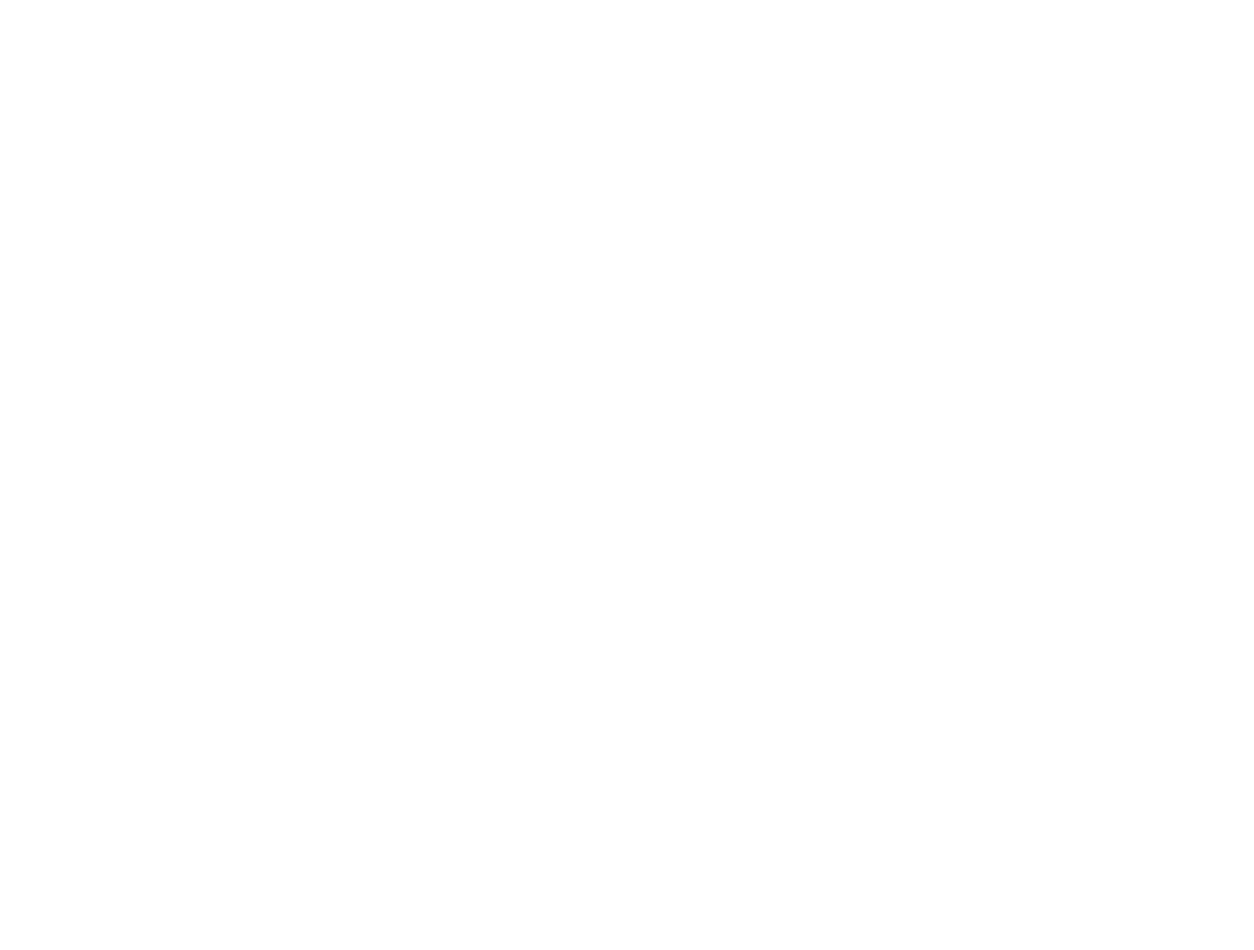
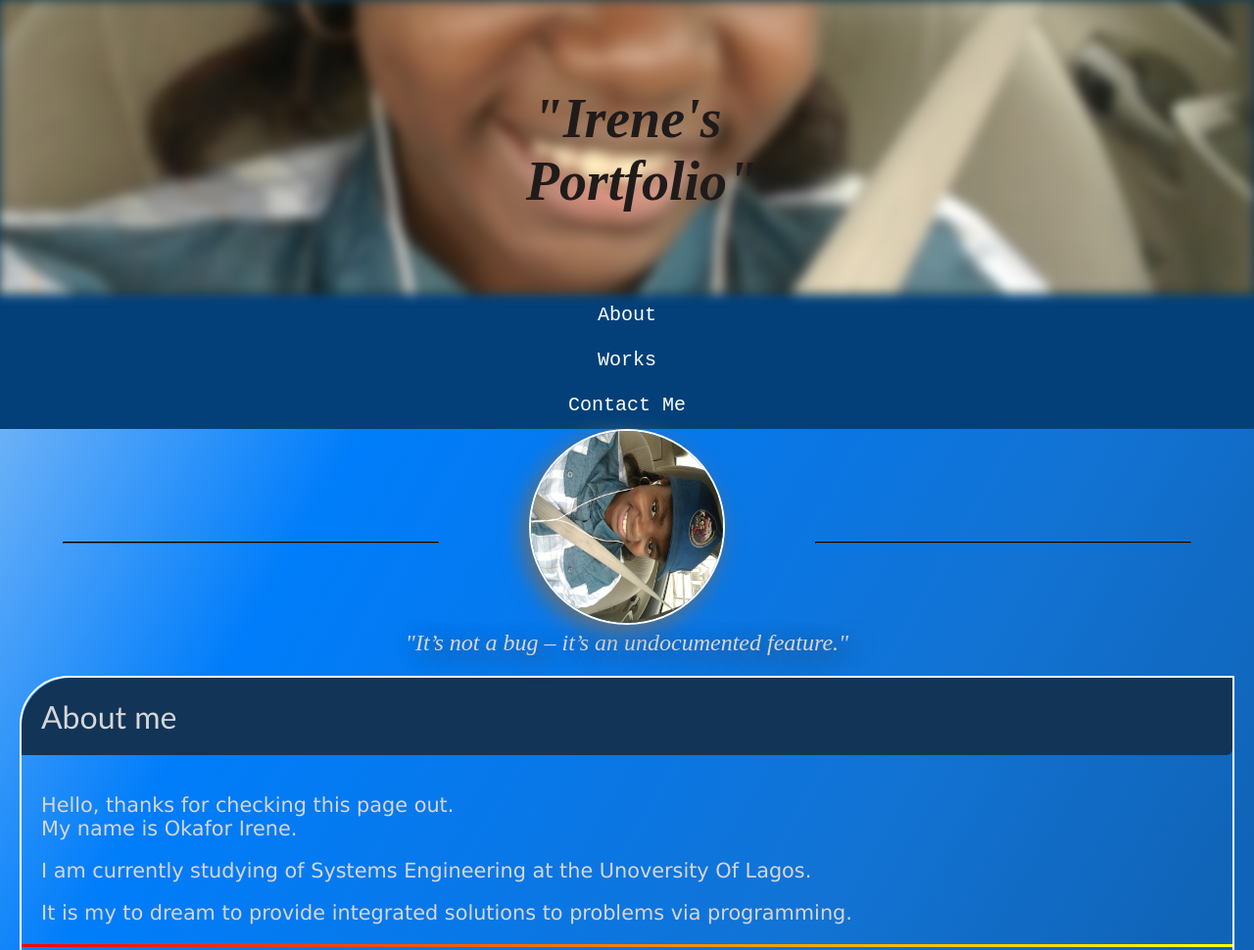
Before and after one commit to Irene-24/Portfolio, a plain HTML site: page index.html in a window 1280 px wide. Shown: the top 970 px of the page at 98% size. Before the commit the page ends 800 px from the top, so only its background shows below. Drawn offline with Linux system fonts and the light colour scheme.

Commit message:
Portfolio assignment

```diff
--- a/index.html
+++ b/index.html
@@ -1,15 +1,146 @@
 <!DOCTYPE html>
 <html>
+
 <head>
     <meta charset="utf-8" />
     <meta http-equiv="X-UA-Compatible" content="IE=edge">
     <title>Irene's Portfolio</title>
     <meta name="viewport" content="width=device-width, initial-scale=1">
     <link rel="stylesheet" type="text/css" media="screen" href="styles/main.css" />
+<link rel="stylesheet" href="https://cdnjs.cloudflare.com/ajax/libs/font-awesome/4.7.0/css/font-awesome.min.css">
+</head>
 
-</head>
 <body>
 
 
+    <header>
+        <!--Blurred bg-image -->
+        <div id="heronav">
+        </div>
+
+        <nav>
+            <ul>
+                <li>
+                    <a href="#about"> About</a>
+                </li>
+                <li>
+                    <a href="#works">Works</a>
+                </li>
+                <li>
+                    <a href="#contact">Contact Me</a>
+                </li>
+
+            </ul>
+        </nav>
+
+        <!--bg text -->
+        <div id="bgtext">
+            <span class="leftq">
+                "Irene's
+            </span>
+            <br>
+            <span class="rightq"> Portfolio"</span>
+        </div>
+    </header>
+
+    <main>
+        <div id="photo">
+            <hr class="left">
+            <hr class="right">
+
+            <div id="mypic">
+                <img src="images/irene.jpg" alt="a picture of Irene">
+            </div>
+        </div>
+
+        <div id="myquote">
+            <blockquote>"It’s not a bug – it’s an undocumented feature."</blockquote>
+        </div>
+
+        <div id="desc">
+            <div id="desctitle">
+                <a name="about"></a>
+                <p>About me</p>
+
+            </div>
+            <div id="short">
+                <p>
+                    <pre>  </pre> Hello, thanks for checking this page out.</p>
+                <p>My name is Okafor Irene.</p>
+                <p>
+                    <pre>  </pre>I am currently studying of Systems Engineering at the Unoversity Of Lagos.
+                    <br>
+                    <pre>  </pre>It is my to dream to provide integrated solutions to problems via programming.
+                </p>
+            </div>
+            <div class="break"></div>
+            <a name="works"></a>
+            <div id="short">
+                Here are some of my works
+                <div id="myworks">
+                    <div class="workpic">
+                        <br>
+                        <br>
+                        <br>
+                        <br>
+                        <br>
+                        <br>
+                        <br>
+                        <br>
+                        <p class="soon">COMING SOON</p>
+                    </div>
+                    <div class="workpic">
+                        <br>
+                        <br>
+                        <br>
+                        <br>
+                        <br>
+                        <br>
+                        <br>
+                        <br>
+                        <p class="soon">COMING SOON</p>
+                    </div>
+                    <div class="workpic">
+                        <br>
+                        <br>
+                        <br>
+                        <br>
+                        <br>
+                        <br>
+                        <br>
+                        <br>
+                        <p class="soon">COMING SOON</p>
+                    </div>
+                    <div class="workpic">
+                        <br>
+                        <br>
+                        <br>
+                        <br>
+                        <br>
+                        <br>
+                        <br>
+                        <br>
+                        <p class="soon">COMING SOON</p>
+                    </div>
+
+                </div>
+            </div>
+            <div class="break"></div>
+            <a name="contact"></a>
+            <div id="short">
+                Get in touch with me via
+            </div>
+        </div>
+
+    </main>
+
+
+    <footer>
+        Copyright &copy; by Okafor Irene
+    </footer>
+
+
+
 </body>
+
 </html>
--- a/styles/main.css
+++ b/styles/main.css
@@ -0,0 +1,258 @@
+*
+{
+    margin: 0;
+    padding: 0;
+    box-sizing: border-box;
+}
+
+body
+{
+  color:rgb(214, 214, 214);
+    background: #0f3b50;
+}
+
+
+main
+{
+
+  background: #4f9ce9; /* For browsers that do not support gradients */
+  background: -webkit-linear-gradient(-60deg, #123456,#155391,#0f60b1,#1065b9,#1273d4,#0878e9,#007dfa,#6bb1f7); /* For Safari 5.1 to 6.0 */
+  background: -o-linear-gradient(-60deg, #123456,#155391,#0f60b1,#1065b9,#1273d4,#0878e9,#007dfa,#6bb1f7); /* For Opera 11.1 to 12.0 */
+  background: -moz-linear-gradient(-60deg, #123456,#155391,#0f60b1,#1065b9,#1273d4,#0878e9,#007dfa,#6bb1f7); /* For Firefox 3.6 to 15 */
+  background: linear-gradient(-60deg, #123456,#155391,#0f60b1,#1065b9,#1273d4,#0878e9,#007dfa,#6bb1f7); /* Standard syntax */
+  min-height: 1000px;
+}
+
+header,main,footer,aside,section,article
+{
+    display: block;
+    position: relative;
+}
+
+/*hero image to be blurred*/
+#heronav
+{
+    height: 300px;
+    background: #3f68b4 url("../images/irene.jpg");
+    background-position: center center  ;
+    background-repeat: no-repeat;
+    background-size: cover;
+    position: relative;
+    filter: blur(6px);
+    -webkit-filter: blur(6px);
+    -moz-filter: blur(6px);
+    -o-filter:blur(6px);
+    -ms-filter: blur(6px);
+
+}
+
+
+
+ul {
+    list-style-type: none;
+    text-align: center;
+    background-color: #034079;
+    z-index: 10;
+
+
+
+}
+
+li a {
+    display: block;
+    padding: 10px;
+    color: #fff;
+    font-family: "Courier New", Courier, monospace;
+    font-size: 20px;
+    text-decoration: none;
+}
+
+ li::after
+{
+    content: '';
+    display: block;
+    width:0px;
+    height: 3px;
+    background-color: red;
+}
+
+ li:hover::after
+{
+    width: 100%;
+    transition: 1s;
+}
+
+
+/*hero quote*/
+#bgtext
+{
+    font-weight: bold;
+    min-width: 100%;
+    position: absolute;
+    top:35% !important;
+    left: 50%;
+    text-align: center;
+    transform: translate(-50%,-50%);
+    z-index: 2;
+    width: 80%;
+    padding: 20px;
+    font-size: 3.5em;
+    font-style: italic;
+    color: rgb(32, 27, 27);
+}
+
+
+
+.rightq
+{
+ margin-left: 30px;
+}
+
+.photo
+{
+    position: relative;
+}
+
+#mypic img
+{
+    transform: rotate(90deg);
+    width: 200px;
+    height: 200px;
+    display: block;
+    margin:auto;
+    border: 2px solid white;
+    border-radius: 50%;
+    box-shadow: 7px 6px 23px rgb(110, 110, 110);
+
+}
+
+.right,.left
+{
+
+    border-color: black;
+    background-color: black;
+    width:10%;
+    position: absolute;
+    top:5%;
+
+
+}
+
+.left
+{
+  left:5%;
+}
+
+.right
+{
+   right: 5%;
+}
+
+@media screen and (min-width:580px)
+{
+    .right,.left
+    {
+        width:30%;
+
+    }
+}
+
+blockquote
+{
+    font-family: 'Times New Roman', Times, serif;
+    font-style: italic;
+    margin-top: 5px;
+    font-size: 1.5em;
+    text-shadow: 7px 6px 23px rgb(85, 58, 58);
+    text-align: center;
+}
+
+#desc
+{
+    border: 2px solid #fff;
+    margin: 20px;
+   border-radius: 50px 0 50px 0px;
+
+
+}
+
+#desctitle
+{
+    background: #123456;
+    width:100%;
+    border-radius: 50px 0 6px 0px;
+    padding: 20px;
+    font-family: 'Trebuchet MS', 'Lucida Sans Unicode','Lucida Grande', 'Lucida Sans', Arial, sans-serif;
+    font-size: 2em;
+}
+
+#short
+{
+ padding: 20px;
+ font-size: 1.3em;
+ font-family: 'Lucida Sans', 'Lucida Sans Regular', 'Lucida Grande', 'Lucida Sans Unicode', Geneva, Verdana, sans-serif;
+}
+
+.break
+{
+    height: 3px;
+
+  background: red; /* For browsers that do not support gradients */
+  background: -webkit-linear-gradient(left, red , yellow); /* For Safari 5.1 to 6.0 */
+  background: -o-linear-gradient(right, red, yellow); /* For Opera 11.1 to 12.0 */
+  background: -moz-linear-gradient(right, red, yellow); /* For Firefox 3.6 to 15 */
+  background: linear-gradient(to right, red , yellow); /* Standard syntax */
+}
+
+.workpic
+{
+
+  background: rgb(65, 145, 236); /* For browsers that do not support gradients */
+  background: -webkit-radial-gradient(rgb(96, 96, 170),rgb(38, 38, 201),blue); /* Safari 5.1 to 6.0 */
+  background: -o-radial-gradient(rgb(96, 96, 170),rgb(38, 38, 201),blue); /* For Opera 11.6 to 12.0 */
+  background: -moz-radial-gradient(rgb(96, 96, 170),rgb(38, 38, 201),blue); /* For Firefox 3.6 to 15 */
+  background: radial-gradient(rgb(96, 96, 170),rgb(38, 38, 201),blue); /* Standard syntax */
+  width: 100%;
+  height: 400px;
+  margin-bottom: 10px;
+  text-align: center;
+  color: whitesmoke;
+  text-shadow: 10px 10px 23px rgb(85, 58, 58);
+  position: relative;
+
+}
+
+.soon
+{
+
+ margin: auto;
+
+}
+
+.fa {
+  padding: 20px;
+  font-size: 30px;
+  width: 50px;
+  text-align: center;
+  text-decoration: none;
+  margin: 5px 2px;
+}
+
+.fa:hover {
+    opacity: 0.7;
+}
+
+
+
+
+
+
+ footer
+{
+   background: #0f3b50;
+   color: aliceblue;
+   padding: 10px;
+   text-align: center;
+
+
+}
```
Also changed, not shown: images/irene.jpg (added).
